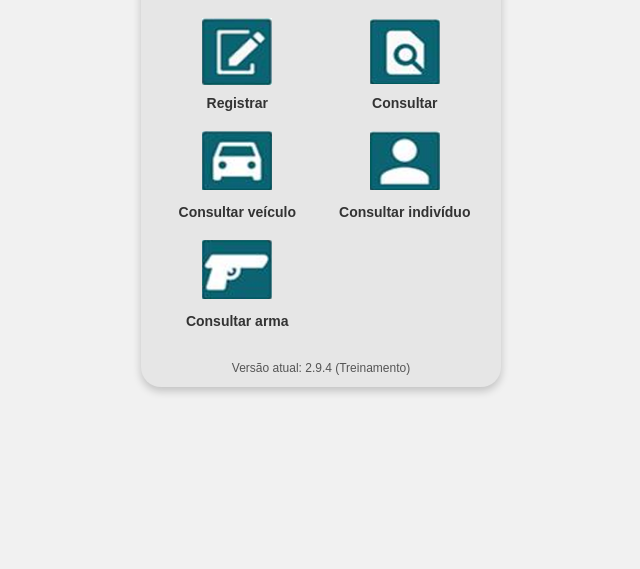
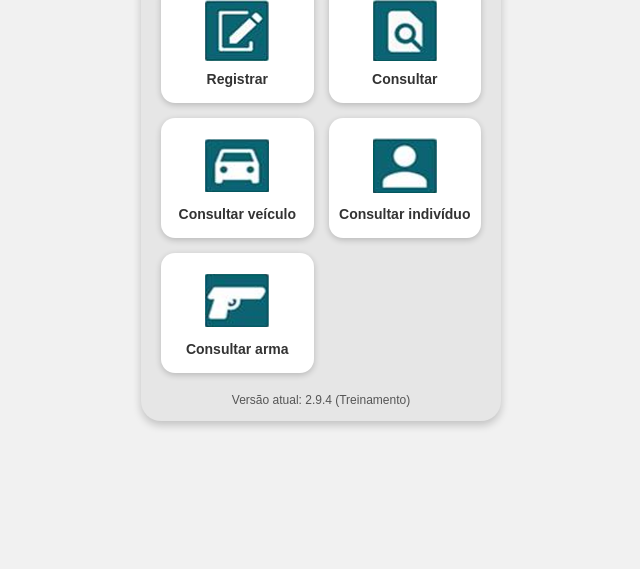
Before and after one commit to rodrigueswcr/BMMOB-Treinamento, a plain HTML site: page boletim.html in a window 1280 px wide. Shown: the part 231-800 px from the top of the page, without its empty margins (319-959 px from the left). Drawn offline with Linux system fonts and the light colour scheme.

Commit message:
Update boletim.html

```diff
--- a/boletim.html
+++ b/boletim.html
@@ -1,109 +1,86 @@
 <!DOCTYPE html>
 <html lang="pt-BR">
 <head>
-  <base href="/BMMOB-Treinamento/">
   <meta charset="UTF-8">
   <meta name="viewport" content="width=device-width, initial-scale=1.0">
   <title>Boletim</title>
   <style>
+    :root {
+      --card: #e6e6e6;
+      --ink: #333;
+      --shadow: rgba(0,0,0,.2);
+      --radius: 20px;
+    }
+    * { box-sizing: border-box; }
+    html, body { height: 100%; }
     body {
-      margin: 0;
-      font-family: Arial, sans-serif;
-      background-color: #f1f1f1;
-      display: flex;
-      justify-content: center;
-      align-items: center;
-      height: 100vh;
+      margin: 0; font-family: Arial, sans-serif; background:#f1f1f1;
+      display:flex; justify-content:center; align-items:center; min-height:100dvh;
     }
-
     .container {
-      background-color: #e6e6e6;
-      width: 90%;
-      max-width: 360px;
-      border-radius: 20px;
-      box-shadow: 0 4px 8px rgba(0,0,0,0.2);
-      text-align: center;
-      padding: 0;
-      display: flex;
-      flex-direction: column;
-      overflow: hidden;
+      background: var(--card);
+      width: 90%; max-width: 360px;
+      border-radius: var(--radius);
+      box-shadow: 0 4px 8px var(--shadow);
+      display: flex; flex-direction: column; overflow: hidden;
     }
-
     .header {
-      background-color: #333;
-      color: white;
-      font-size: 18px;
-      font-weight: bold;
-      text-transform: uppercase;
-      padding: 12px;
-      margin: 0;
+      background:#333; color:#fff; font-size:18px; font-weight:bold;
+      text-transform:uppercase; padding:12px; text-align:center;
     }
-
     .grid {
-      display: grid;
-      grid-template-columns: 1fr 1fr;
-      gap: 15px;
-      padding: 20px;
-      flex-grow: 1;
+      display:grid; grid-template-columns:1fr 1fr; gap:15px; padding:20px;
+      flex:1 1 auto;
     }
-
+    /* Cada item é um <a> real, clicável mesmo sem JS */
     .item {
-      display: flex;
-      flex-direction: column;
-      align-items: center;
-      justify-content: center;
-      cursor: pointer;
-      text-decoration: none; /* remove sublinhado */
+      display:flex; flex-direction:column; align-items:center; justify-content:center;
+      text-decoration:none; cursor:pointer; background:#fff; border-radius:14px;
+      box-shadow: 0 2px 6px var(--shadow); padding:14px 10px; min-height:120px;
+      color:var(--ink); position:relative; isolation:isolate;
     }
-
     .item img {
-      width: 70px;
-      height: 70px;
-      object-fit: contain;
-      margin-bottom: 8px;
+      width:64px; height:64px; object-fit:contain; margin-bottom:8px; pointer-events:none;
     }
-
     .item span {
-      font-size: 14px;
-      font-weight: bold;
-      color: #333;
+      font-size:14px; font-weight:bold; text-align:center;
     }
-
-    .version {
-      font-size: 12px;
-      color: #555;
-      margin: 12px auto;
-    }
+    .item:focus, .item:hover { outline:none; box-shadow: 0 0 0 3px rgba(47,111,115,.25), 0 2px 10px var(--shadow); }
+    .version { font-size:12px; color:#555; margin: 0 0 14px; text-align:center; }
   </style>
 </head>
 <body>
   <div class="container">
     <div class="header">Boletim</div>
 
-    <div class="grid">
-      <a href="C:\Users\rodri\OneDrive\Área de Trabalho\DEV\BMMOB Treinamento\land pages\registrar\registrar.html" class="item">
-        <img src="img/registrar.png" alt="Registrar">
+    <div class="grid" aria-label="Ações do Boletim">
+      <a class="item" href="registrar.html">
+        <img src="img/registrar.png" alt="">
         <span>Registrar</span>
       </a>
-      <a href="C:\Users\rodri\OneDrive\Área de Trabalho\DEV\BMMOB Treinamento\land pages\consultar\consultar.html" class="item">
-        <img src="img/consultar.png" alt="Consultar">
+
+      <a class="item" href="consultar.html">
+        <img src="img/consultar.png" alt="">
         <span>Consultar</span>
       </a>
-      <a href="C:\Users\rodri\OneDrive\Área de Trabalho\DEV\BMMOB Treinamento\land pages\consultar-v\consultarv.html" class="item">
-        <img src="img/consultarv.png" alt="Consultar Veículo">
+
+      <a class="item" href="consultarv.html">
+        <img src="img/consultarv.png" alt="">
         <span>Consultar veículo</span>
       </a>
-      <a href="C:\Users\rodri\OneDrive\Área de Trabalho\DEV\BMMOB Treinamento\land pages\consultar-i\consultari.html" class="item">
-        <img src="img/consultari.png" alt="Consultar Indivíduo">
+
+      <a class="item" href="consultari.html">
+        <img src="img/consultari.png" alt="">
         <span>Consultar indivíduo</span>
       </a>
-      <a href="C:\Users\rodri\OneDrive\Área de Trabalho\DEV\BMMOB Treinamento\land pages\consultar-a\consultara.html" class="item">
-        <img src="img/consultara.png" alt="Consultar Arma">
+
+      <a class="item" href="consultara.html">
+        <img src="img/consultara.png" alt="">
         <span>Consultar arma</span>
       </a>
     </div>
 
-    <div class="version">Versão atual: 2.9.4 (Treinamento)</div>
+    <p class="version">Versão atual: 2.9.4 (Treinamento)</p>
   </div>
 </body>
 </html>
```
